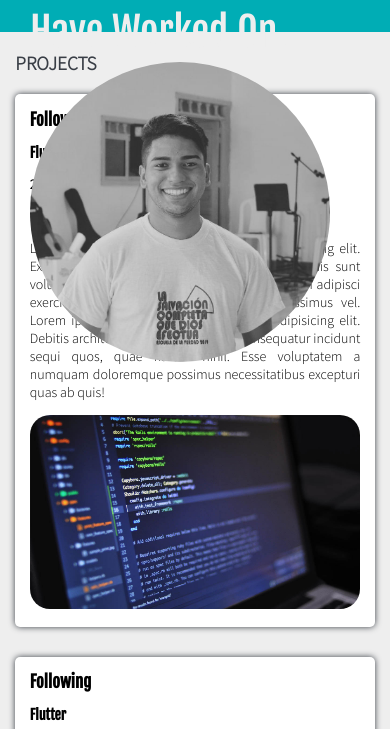
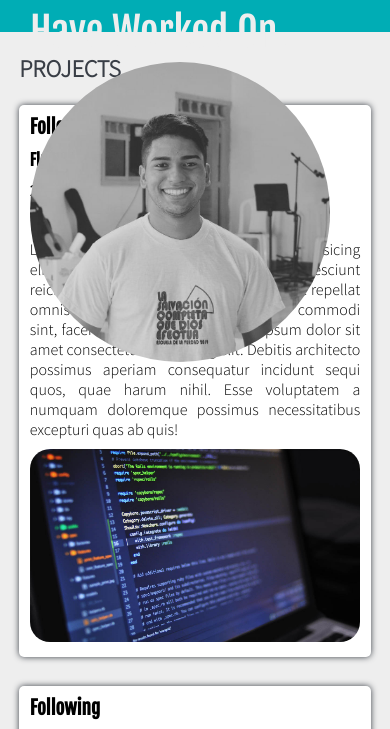
Before and after one commit to jgestradam/Service-Briefcase, a plain HTML site: page index.html in a window 390 px wide. Shown: the part 542-1271 px from the top of the page. Drawn offline with Linux system fonts and the light colour scheme.

Commit message:
changes for rem

```diff
--- a/css/style.css
+++ b/css/style.css
@@ -2,6 +2,7 @@
 body{
     font-family: 'Source Sans Pro', sans-serif;
     margin: 0px;
+    font-size: 16px;
 }
 
 .header{
@@ -42,7 +43,7 @@ ul{
     align-items: center;
 }
 
-il{
+.il{
     height: inherit;
 }
 
@@ -96,15 +97,16 @@ h1{
 
 h2{
     margin: 0px;
-    padding: 30px 0px;
+    padding: 1.5rem 0px;
     text-transform: uppercase;
     color:#393e46;
     font-family: 'Source Sans Pro', sans-serif;
-    font-size: 40px;
+    font-weight: bold;
+    font-size: 1.6rem;
 }
 
 .projects{
-    padding: 0px 30px 10px 30px;
+    padding: 0px 1.5rem 10px 1.5rem;
     background-color: #eeeeee;
 }
 
@@ -113,7 +115,7 @@ h2{
     box-shadow: 0px 0px 10px #393e46;
     margin-bottom: 40px;
     padding: 4%;
-    margin: 0px 0px 30px 0px;
+    margin: 0px 0px 1.8rem 0px;
     background-color: white;
     display: flex;
     justify-content: space-between;
@@ -126,20 +128,20 @@ h2{
 }
 
 .project-title{
-    margin: 0px;
-    font-size: 30px;
+    margin: 0 0 0.7rem 0;
+    font-size: 1.3rem;
 }
 
 .project-language{
-    margin: 20px 0px;
+    margin: 0.7rem 0px;
 }
 
 .project-date{
-    margin: 20px 0px;
+    margin: 0.7rem 0px;
 }
 
 .project-link{
-    margin: 20px 0px;
+    margin: 0.7rem 0px;
 }
 
 .project-link a{
@@ -352,17 +354,18 @@ h2{
     }
 
     .projects h2{
-        font-size: 1.5em;
-        padding: 1em 0;
+        font-size: 1.5rem;
+        padding: 1.3rem 0;
     }
 
     .project{
         display: block;
-        font-size: 16px;
+        padding: 2%;
+        /* font-size: 16px; */
         box-shadow: 0px 0px 8px #393e46;
     }
     .project-left{
-        width: 100%;
+        width: auto;
     }
     .project-container_image{
         width: auto;
@@ -374,20 +377,33 @@ h2{
         font-size: 1em;
     }
     .project-language, .project-date, .project-link, .project-description{
-        margin: 1em 0;
+        margin: 0.6em 0;
     }
 }
 
 @media screen and (max-width : 480px){
 
     .projects{
-        font-size: 0.8em;
-        padding: 0 1.2em 0.8em 1.2em;
+        padding: 0 1.2rem 6px 1.2rem;
     }
 
     .project{
-        font-size: 14px;
         box-shadow: 0px 0px 6px #393e46;
+        padding: 3%;
+    }
+
+    .project h2{
+        padding: 1.1rem 0;
+        font-size: 1.4rem;
+    }
+
+    .project-title{
+        font-size: 1.2rem;
+    }
+
+    .project-language, .project-date, .project-link, .project-description{
+        margin: 0.6rem 0;
+        font-size: 1rem;
     }
 
     .link{
@@ -396,11 +412,28 @@ h2{
 }
 
 @media screen and (max-width : 320px){
+    .projects{
+        padding: 0 0.9rem 6px 0.9rem;
+    }
+
     .project{
         box-shadow: 0px 0px 4px #393e46;
-        margin-bottom: 1em;
+        margin-bottom: 0.9rem;
+        padding: 4%;
     }
-    .link{
-        padding: 0.4em 0;
+
+    .project h2{
+        padding: 1.1rem 0;
+        font-size: 1.3rem;
     }
+
+    .project-title{
+        font-size: 1.1rem;
+    }
+
+    .project-language, .project-date, .project-link, .project-description{
+        margin: 0.6rem 0;
+        font-size: 0.9rem;
+    }
+
 }
```
